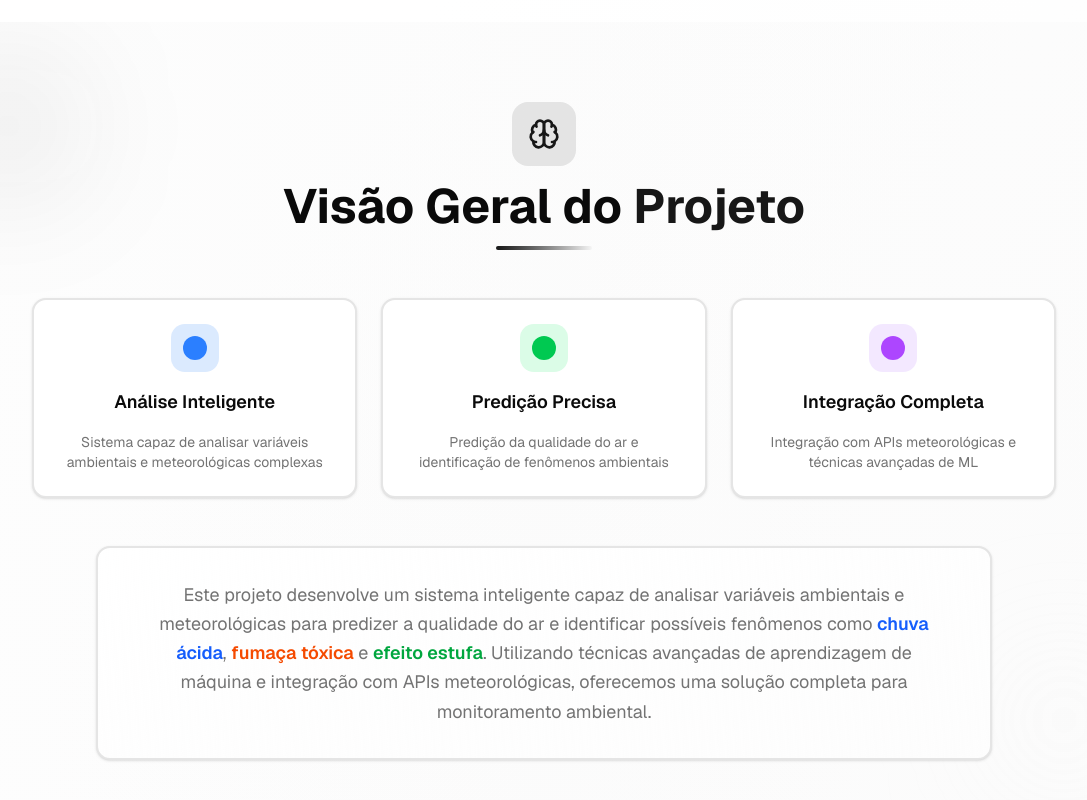
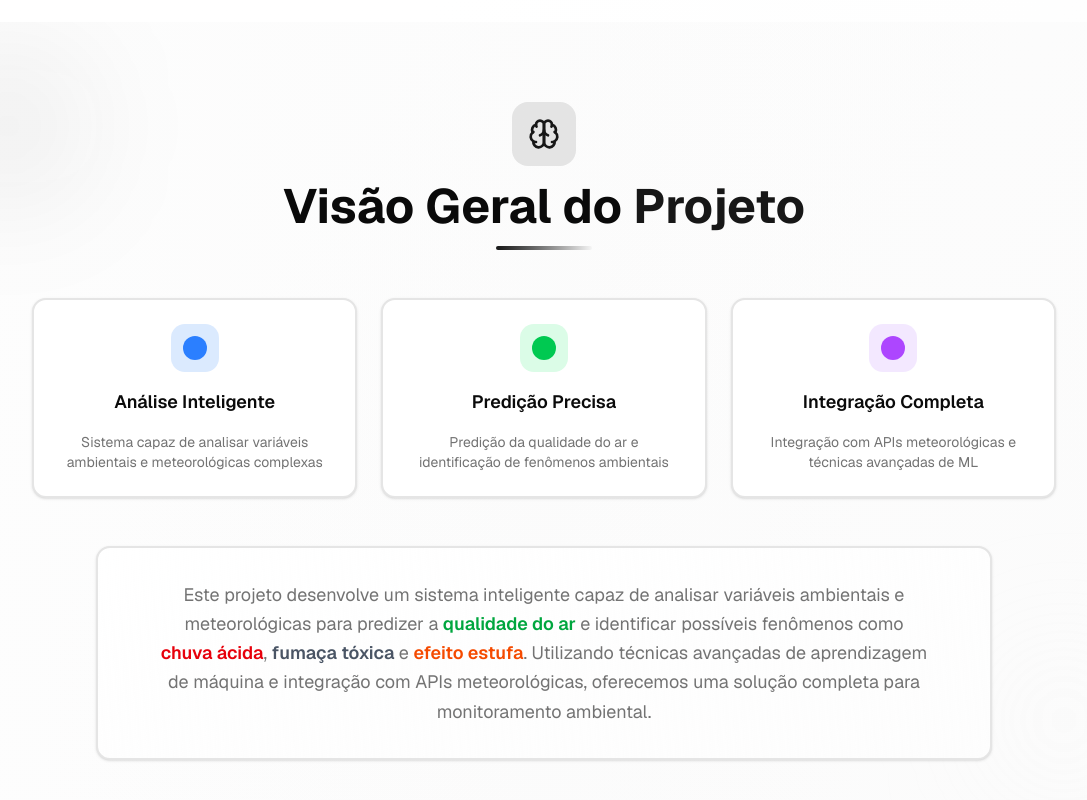
Before and after one commit to emanoelsp/ia-ambiental, a Next.js app: page / in a window 1280 px wide. Shown: the part 1304-2104 px from the top of the page, without its empty margins (96-1183 px from the left). Built offline with nearby package versions, Linux system fonts and the light colour scheme.

Commit message:
Update page.tsx

```diff
--- a/app/page.tsx
+++ b/app/page.tsx
@@ -188,10 +188,10 @@ export default function HomePage() {
                 <CardContent className="p-0">
                   <p className="text-lg text-muted-foreground text-pretty leading-relaxed">
                     Este projeto desenvolve um sistema inteligente capaz de analisar variáveis ambientais e
-                    meteorológicas para predizer a qualidade do ar e identificar possíveis fenômenos como{" "}
-                    <span className="font-semibold text-blue-600">chuva ácida</span>,{" "}
-                    <span className="font-semibold text-orange-600">fumaça tóxica</span> e{" "}
-                    <span className="font-semibold text-green-600">efeito estufa</span>. Utilizando técnicas avançadas
+                    meteorológicas para predizer a <span className="font-semibold text-green-600"> qualidade do ar </span> e identificar possíveis fenômenos como{" "}
+                    <span className="font-semibold text-red-600">chuva ácida</span>,{" "}
+                    <span className="font-semibold text-gray-600">fumaça tóxica</span> e{" "}
+                    <span className="font-semibold text-orange-600">efeito estufa</span>. Utilizando técnicas avançadas
                     de aprendizagem de máquina e integração com APIs meteorológicas, oferecemos uma solução completa
                     para monitoramento ambiental.
                   </p>
```
